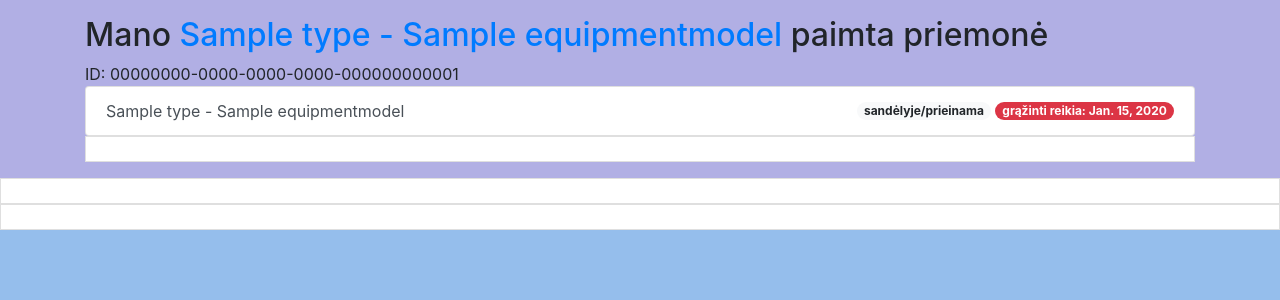
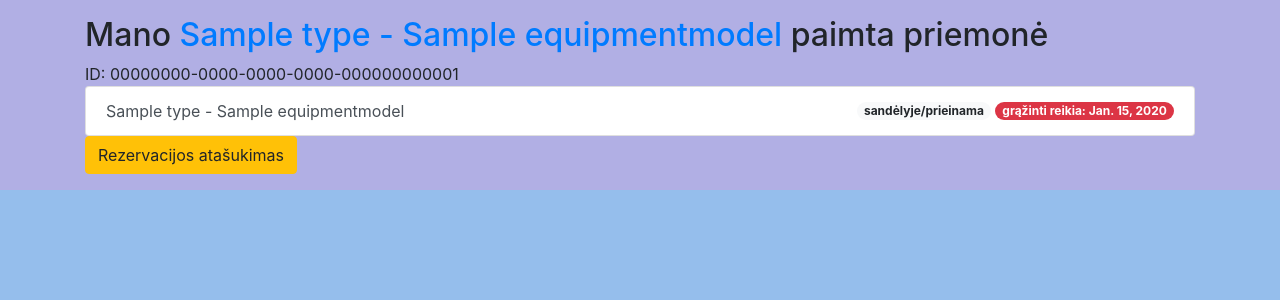
Before and after one commit to MaxPy22/social_rent, a Django app: page /special_equipment/my_equipment/00000000-0000-0000-0000-000000000001/ in a window 1280 px wide. Shown: the part 56-356 px from the top of the page. Run offline with Django 4.2, Linux system fonts and the light colour scheme; a user stored in the database is signed in; tables that the repository leaves empty hold one stand-in row (values such as "Sample post").

Commit message:
valdymo patogumu patobulinimas

```diff
--- a/social_rent/special_equipment/templates/special_equipment/user_unit_delete.html
+++ b/social_rent/special_equipment/templates/special_equipment/user_unit_delete.html
@@ -2,6 +2,7 @@
 {% block content %}
     <div class="container py-3">
         <h1>Rezervacijos atšaukimas</h1>
+        {%  if object.status == 'r' %}
             <form method="post" action="">
                 {% csrf_token %}
                 <fieldset class="form-group">
@@ -10,9 +11,12 @@
                 <fieldset class="form-group">
                     <button class="btn btn-danger" type="submit">TAIP</button>
                     <a class="btn btn-success" href="{% url 'my_equipmenturl' object.id %}">NE, atgal</a>
-                <br>* šis veiksmas neleidžia tiesiog pasisąvinti arba sunaikinti įrenginio!
                 </fieldset>
             </form>
+        {% else %}
+            <div class="alert alert-secondary"> Klaidingas įrenginio rezervacijos statusas</div>
+        {% endif %}
+
     </div>
 {% endblock content %}
 
--- a/social_rent/special_equipment/templates/special_equipment/user_unit_detail.html
+++ b/social_rent/special_equipment/templates/special_equipment/user_unit_detail.html
@@ -4,13 +4,15 @@
         <h2>Mano <a href="{% url 'equipmentmodelurl' object.equipment_model.id %}">{{ object.equipment_model }}</a> paimta priemonė</h2>
         <span>ID: {{ object.id }}</span>
         <div class="list-group">
-            <a class="list-group-item list-group-item-action d-flex justify-content-between align-items-center" href="{% url 'my_equipment_cancellationurl' object.id %}">
+            <a class="list-group-item list-group-item-action d-flex justify-content-between align-items-center" href="{% url 'cancel_my_reservation' object.id %}">
                 <span class="flex-grow-1">{{ object.equipment_model }}</span>
                 <span class="badge badge-light badge-pill ml-1">{{ object.get_status_display }}</span>
                 <span class="badge {% if object.after_returning_date %}badge-danger{% else %}badge-secondary{% endif %} badge-pill ml-1">grąžinti reikia: {{ object.returning_date }}</span>
-
+            </a>
+        </div>
+        <div>
+            <a class="btn btn-warning" href="{% url 'cancel_my_reservation' object.id %}">Rezervacijos atašukimas</a>
         </div>
     </div>
 {% endblock content %}
-
 {% block title %}Mano paimtas {{ object.equipment_model }} | {{ block.super }}{% endblock title %}
--- a/social_rent/special_equipment/urls.py
+++ b/social_rent/special_equipment/urls.py
@@ -12,5 +12,5 @@
     path('my_equipments/', views.LoanedEquipmentByPation.as_view(), name='my_equipmentsurl'),
     path('my_equipment/<uuid:pk>/', views.UnitsByUserDetailView.as_view(), name='my_equipmenturl'),
     path('my_equipment/reservation/', views.UnitsByUserCreateView.as_view(), name='my_equipment_reservationurl'),
-    path('my_equipment/cancellation/<uuid:pk>/', views.UnitsByUserDeleteView.as_view(), name='my_equipment_cancellationurl'),
+    path('my_equipment/cancellation/<uuid:pk>/', views.UnitsByUserDeleteView.as_view(), name='cancel_my_reservation'),
 ]
--- a/social_rent/special_equipment/views.py
+++ b/social_rent/special_equipment/views.py
@@ -123,7 +123,7 @@
 class UnitsByUserCreateView(LoginRequiredMixin, generic.CreateView):
     model = EquipmentUnit
     fields = ('equipment_model', )
-    success_url = reverse_lazy('my_equpmentsurl')
+    success_url = reverse_lazy('my_equipmentsurl')
     template_name = 'special_equipment/user_unit_form.html'
 
     def get_initial(self):
```
Also changed, not shown: social_rent/special_equipment/templates/special_equipment/equipmentmodel_details.html (+5 -6 lines), social_rent/special_equipment/templates/special_equipment/user_unit_form.html (+3 -4 lines). Lines whose indentation alone changed are shown as unchanged.
